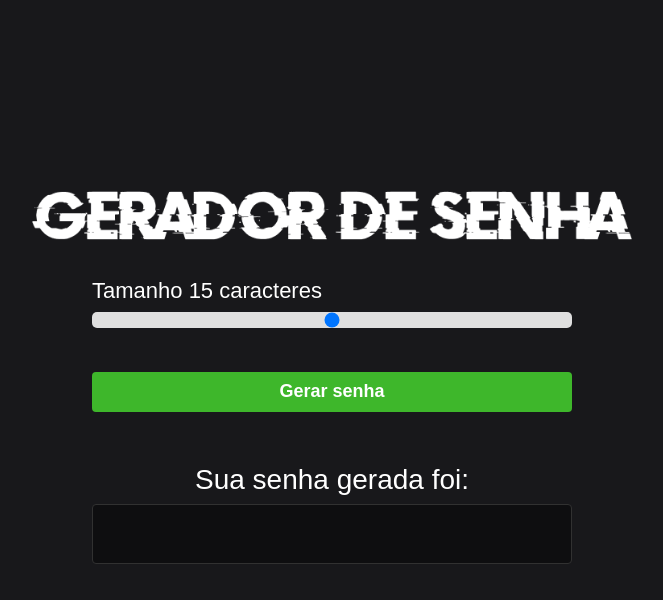
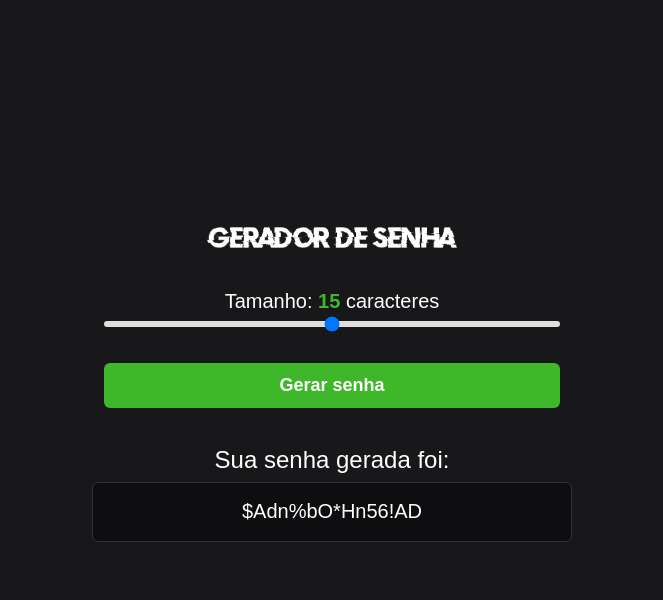
Before and after one commit to TiagoSantos-web/Gerador-de-Senha, a plain HTML site: page gerador/index.html in a window 1280 px wide. Both pictures are taken after a click on the button "Gerar senha". Shown: the whole page, without its empty margins (308-971 px from the left). Drawn offline with Linux system fonts and the light colour scheme.

Commit message:
Atualização do projeto: novas funcionalidades e melhorias

```diff
--- a/gerador/index.html
+++ b/gerador/index.html
@@ -1,29 +1,34 @@
 <!DOCTYPE html>
-<html lang="en">
+<html lang="pt-BR">
 <head>
   <meta charset="UTF-8">
   <meta http-equiv="X-UA-Compatible" content="IE=edge">
   <meta name="viewport" content="width=device-width, initial-scale=1.0">
- <meta name="keywords" content="Gerador de senha, gerador password" />
- <title>Gerador de senha</title>
-
+  <meta name="keywords" content="Gerador de senha, Gerador de password, Criador de senhas seguras">
+  <title>Gerador de Senha</title>
   <link rel="stylesheet" href="style.css">
 </head>
 <body>
-
-<img class="logo" src="./assets/logo.png" alt="Gerador de senha logo" />
+  <header>
+    <img class="logo" src="./assets/logo.png" alt="Logo do Gerador de Senha">
+  </header>
 
   <main class="container-input">
-    <span>Tamanho <span id="valor"></span> caracteres</span>
-    <input id="slider" class="slider" type="range" min="5" max="25" value="15"/>
+    <label for="slider">
+      Tamanho: <span id="valor">15</span> caracteres
+    </label>
+    <input id="slider" class="slider" type="range" min="5" max="25" value="15">
 
-    <button id="button" class="button-cta" onclick="generatePassword()">Gerar senha</button>
+    <button id="button" class="button-cta" onclick="generatePassword()">
+      Gerar senha
+    </button>
   </main>
-<div id="container-password" class="container-password hide">
+
+  <section id="container-password" class="container-password hide">
     <span class="title">Sua senha gerada foi:</span>
-    <span id="password" class="password"></span>
-    <span class="tooltip">Clique na senha para copiar.👆</span>
-     </div>
+    <span id="password" class="password" tabindex="0" role="textbox" aria-label="Senha gerada"></span>
+    <span class="tooltip">Clique na senha para copiar 👆</span>
+  </section>
 
   <script src="script.js"></script>
 </body>
--- a/gerador/script.js
+++ b/gerador/script.js
@@ -1,32 +1,35 @@
-let sliderElement = document.querySelector("#slider");
-let buttonElement = document.querySelector("#button");
-let sizePassword = document.querySelector("#valor");
-let password = document.querySelector("#password");
-let containerPassword = document.querySelector("#container-password");
 
-let charset = "abcdefghijklmopqrstuvxwyzABCDEFGHIJKLMNOPQRSTUVXWYZ123456789";
-let novasenha = "";
+const sliderElement = document.querySelector("#slider");
+const buttonElement = document.querySelector("#button");
+const sizePassword = document.querySelector("#valor");
+const password = document.querySelector("#password");
+const containerPassword = document.querySelector("#container-password");
 
-sizePassword.innerHTML = sliderElement.value;
+const charset = "abcdefghijklmnopqrstuvwxyzABCDEFGHIJKLMNOPQRSTUVWXYZ0123456789!@#$%&*?";
 
-slider.oninput = function(){
-    sizePassword.innerHTML = this.value;
+
+sizePassword.textContent = sliderElement.value;
+sliderElement.addEventListener("input", () => {
+  sizePassword.textContent = sliderElement.value;
+});
+
+
+function generatePassword() {
+  let pass = "";
+  const length = sliderElement.value;
+
+  for (let i = 0; i < length; i++) {
+    pass += charset.charAt(Math.floor(Math.random() * charset.length));
+  }
+
+  password.textContent = pass;
+  containerPassword.classList.remove("hide");
 }
 
 
-function generatePassword(){
-
-    let pass ="";
-
-    for(let i = 0, n = charset.length; i < sliderElement.value; ++i){
-        pass += charset.charAt(math.floor(math.random() * n));
-    }
-    containerPassword.classList.remove("hide");
-  password.innerHTML = pass;
-
-}
-
-function copyPassword(){
-    alert("senha copiada com sucesso!")
-    navigator.clipboard.writeText(novasenha);
-}
+password.addEventListener("click", () => {
+  if (password.textContent) {
+    navigator.clipboard.writeText(password.textContent);
+    alert("Senha copiada com sucesso! ✅");
+  }
+});
--- a/gerador/style.css
+++ b/gerador/style.css
@@ -1,119 +1,130 @@
-    *{
+/* ======= RESET E CONFIGURAÇÕES GERAIS ======= */
+* {
+  margin: 0;
+  padding: 0;
+  box-sizing: border-box;
   font-family: sans-serif;
-    width: 100%;
-    margin: 0 auto;
-    box-sizing: border-box;
 }
 
-
-body{
-background-color: #18181B;
-width: 100%;
-height: 100vh;
+body {
+  background-color: #18181b;
+  min-height: 100vh;
   display: flex;
-justify-content: center;
   flex-direction: column;
   align-items: center;
-flex-direction: column;
+  justify-content: center;
+  text-align: center;
 }
-.logo{
-    max-width: 600px;
+
+/* ======= LOGO ======= */
+.logo {
+  max-width: 250px;
   margin-bottom: 24px;
 }
- .container-input{
+
+/* ======= CONTAINER DE INPUT ======= */
+.container-input {
+  width: 100%;
   max-width: 480px;
   margin: 14px 0;
+  padding: 0 12px;
 }
 
-.container-input span{
-    color: #FFF;
-    font-size: 22px
+.container-input label {
+  color: #fff;
+  font-size: 20px;
+}
 
+#valor {
+  color: #3eb72b;
+  font-weight: bold;
 }
-.slider{
+
+.slider {
   -webkit-appearance: none;
   width: 100%;
+  height: 6px;
   border-radius: 5px;
-    background: #DFDFDF;
+  background: #dfdfdf;
   outline: none;
   margin-top: 8px;
 }
 
-.button-cta{
-    height: 40px;
-    background-color: #3EB72B;
-    border: 0;
-    border-radius: 4px;
+/* ======= BOTÃO ======= */
+.button-cta {
+  width: 100%;
+  height: 45px;
+  background-color: #3eb72b;
+  border: none;
+  border-radius: 6px;
   cursor: pointer;
-    margin-top: 40px;
-    color: #FFF;
+  margin-top: 32px;
+  color: #fff;
   font-weight: bold;
   font-size: 18px;
+  transition: background-color 0.3s ease;
 }
 
-.container-password{
-    max-width: 480px;
-    margin: 14px 0;
-    display: flex;
-    align-items: center;
-    flex-direction: column;
-    cursor: pointer;
+.button-cta:hover {
+  background-color: #36a126;
 }
 
-.title{
-    text-align: center;
-    color: #FFF;
-    font-size: 28px;
+/* ======= SENHA GERADA ======= */
+.container-password {
+  width: 100%;
+  max-width: 480px;
   margin-top: 24px;
-    margin: 24px;
+  display: flex;
+  flex-direction: column;
+  align-items: center;
+  cursor: pointer;
+  transition: transform 0.3s ease;
+}
+
+.title {
+  color: #fff;
+  font-size: 24px;
   margin-bottom: 8px;
 }
 
-.password{
+.password {
+  width: 100%;
   height: 60px;
-    background-color: rgba(0,0,0, 0.40);
-    border-radius: 4px;
+  background-color: rgba(0, 0, 0, 0.4);
+  border-radius: 6px;
   display: flex;
   justify-content: center;
   align-items: center;
-    color: #FFF;
+  color: #fff;
   border: 1px solid #313131;
-    transition: transform 0.5s;
+  font-size: 20px;
+  transition: transform 0.4s ease;
 }
 
-.password:hover{
+.password:hover {
   transform: scale(1.05);
 }
 
-.tooltip{
-color: #FFF;
+
+.tooltip {
+  color: #fff;
   position: relative;
-top: 20px;
-padding: 6px 8px;
+  top: 12px;
+  padding: 6px 10px;
   background: rgb(15, 15, 15);
   text-align: center;
   font-size: 16px;
   border-radius: 6px;
   visibility: hidden;
   opacity: 0;
-transition: a11 0.5s ease-in-out;
+  transition: all 0.4s ease-in-out;
 }
 
-.container-password:hover .tooltip{
+.container-password:hover .tooltip {
   visibility: visible;
-    bottom: 50px;
   opacity: 1;
+  top: 20px;
 }
-.hide{
-
+.hide {
+  display: none;
 }
-/*
-.container-input button{
-    margin-top: 10rem ;
-   padding: 1rem;
-    cursor: pointer;
-}
-
-#container-password span{
-    color: white;
-} */
```
Lines whose indentation alone changed are shown as unchanged.
